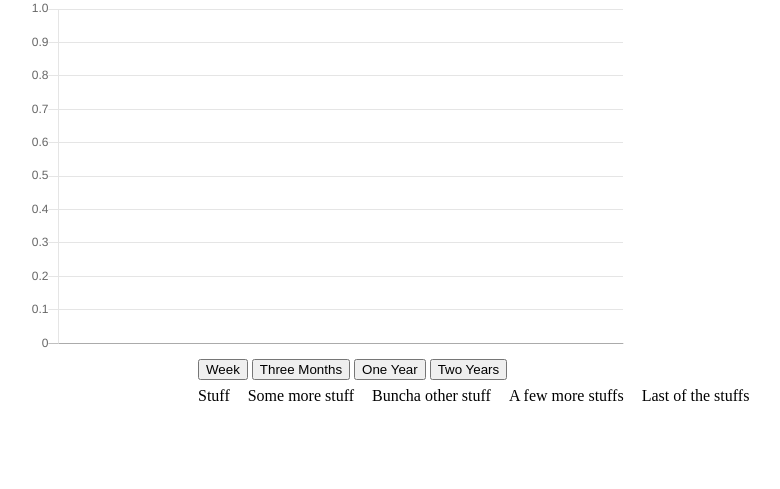
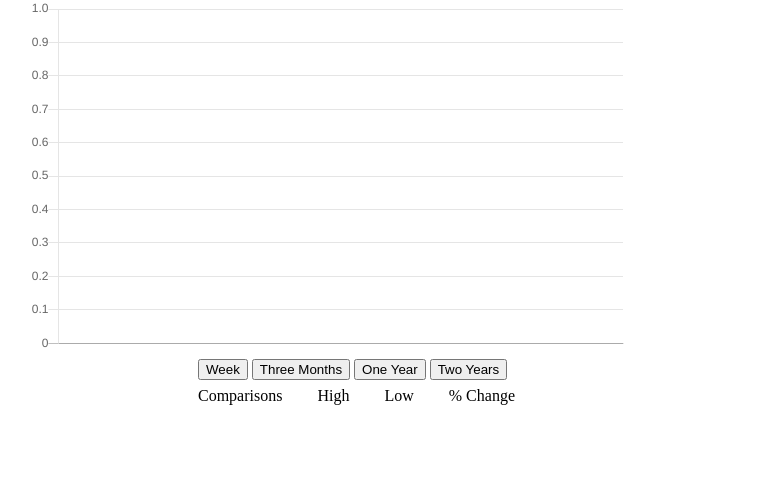
Before and after one commit to mchogan7/C-Pare, a PHP site: page / in a window 1280 px wide. Shown: the part 281-770 px from the top of the page, without its empty margins (314-1094 px from the left). Run offline with PHP 8.4, Linux system fonts and the light colour scheme; lists and menus that the app fills with data are empty; some libraries are stand-ins or nearby versions.

Commit message:
Table functions - working on getting buttons to dynamicaly render - progress made on buttons

```diff
--- a/assets/css/style.css
+++ b/assets/css/style.css
@@ -90,7 +90,7 @@ header {
 
  th {
      padding-top: 8px;
-     padding-right: 18px;
+     padding-right: 35px;
  }
 
  .active-state,
--- a/assets/javascript/app.js
+++ b/assets/javascript/app.js
@@ -128,6 +128,7 @@ function stockAJAX() {
         threeMonthAverager(response)
         oneWeekViewer(response)
         mainChart.update();
+        newTable(twoYearViewArray);
     })
 }
 
@@ -159,6 +160,7 @@ function commodityAJAX() {
         threeMonthAverager(response)
         oneWeekViewer(response)
         mainChart.update();
+        newTable(twoYearViewArray);
     })
 }
 
@@ -187,6 +189,7 @@ function currencyAJAX() {
         threeMonthAverager(response)
         oneWeekViewer(response)
         mainChart.update();
+        newTable(twoYearViewArray);
     })
 }
 
@@ -262,13 +265,27 @@ function newChart(labels, data) {
     });
 }
 
+//Renders table based on the view array that is called as an argument
+function newTable(specificArray) {
+    $(".comparisonInfo").empty();
+    for (var i = 0; i < specificArray.length; i++) {
+        var removeComparisonButton = document.createElement("BUTTON");
+        removeComparisonButton.id = i;
+        removeComparisonButton.addEventListener("click", function(e) {
+            alert("Button Id: " + this.id);
+        });
+        $(".comparisonInfo").append(removeComparisonButton, "<tr>" + "<td>" + specificArray[i].label + "</td>" + "<td>" + specificArray[i].high + "</td>" + "<td>" + specificArray[i].low + "</td>" + "<td>" + specificArray[i].percentChange() + "</td>" + "</tr>");
+    }
+    return false;
+}
+
 //END OF CHART GLOBAL SETTINGS
 
 //UI AND DOM SECTION:
 
 //On click and key press functions for the submit button.
 $('#compare').on('click', function() {
-        AJAXselector()
+        AJAXselector();
     })
     //Enter key runs the AJAXselector
 $(document).on('keypress', function(e) {
@@ -288,41 +305,25 @@ $('#query-input').on('click', function() {
 $('#twoYearViewButton').on('click', function() {
     mainChart.destroy();
     newChart(twoYearLabels, twoYearViewArray);
-    $(".comparisonInfo").empty();
-    for (var i = 0; i < twoYearViewArray.length; i++) {
-    	$(".comparisonInfo").append("<tr>" + "<td>" + twoYearViewArray[i].label + "</td>" + "<td>" + twoYearViewArray[i].high + "</td>" + "<td>" + twoYearViewArray[i].low + "</td>" + "<td>" + twoYearViewArray[i].percentChange() + "</td>" + "</tr>");
-    };
-    return false;
+    newTable(twoYearViewArray);
 })
 
 $('#yearViewButton').on('click', function() {
     mainChart.destroy();
     newChart(oneYearLabels, oneYearViewArray);
-    $(".comparisonInfo").empty();
-    for (var i = 0; i < twoYearViewArray.length; i++) {
-    	$(".comparisonInfo").append("<tr>" + "<td>" + oneYearViewArray[i].label + "</td>" + "<td>" + oneYearViewArray[i].high + "</td>" + "<td>" + oneYearViewArray[i].low + "</td>" + "<td>" + oneYearViewArray[i].percentChange() + "</td>" + "</tr>");
-    };
-    return false;
+    newTable(oneYearViewArray);
 })
 
 $('#threeMonthsViewButton').on('click', function() {
     mainChart.destroy();
     newChart(threeMonthLabels, threeMonthViewArray);
-    $(".comparisonInfo").empty();
-    for (var i = 0; i < twoYearViewArray.length; i++) {
-   		$(".comparisonInfo").append("<tr>" + "<td>" + threeMonthViewArray[i].label + "</td>" + "<td>" + threeMonthViewArray[i].high + "</td>" + "<td>" + threeMonthViewArray[i].low + "</td>" + "<td>" + threeMonthViewArray[i].percentChange() + "</td>" + "</tr>");
-   	};
-   	return false;
+    newTable(threeMonthViewArray);
 })
 
 $('#weekViewButton').on('click', function() {
     mainChart.destroy();
     newChart(oneWeekLabels, oneWeekViewArray);
-    $(".comparisonInfo").empty();
-    for (var i = 0; i < twoYearViewArray.length; i++) {
-    	$(".comparisonInfo").append("<tr>" + "<td>" + oneWeekViewArray[i].label + "</td>" + "<td>" + oneWeekViewArray[i].high + "</td>" + "<td>" + oneWeekViewArray[i].low + "</td>" + "<td>" + oneWeekViewArray[i].percentChange() + "</td>" + "</tr>");
-    };
-    return false;
+    newTable(oneWeekViewArray);
 })
     //End of timeline view buttons.
 
--- a/index.html
+++ b/index.html
@@ -56,14 +56,13 @@
         <table class="table">
             <thead>
                 <tr>
-                    <th>Stuff</th>
-                    <th>Some more stuff</th>
-                    <th>Buncha other stuff</th>
-                    <th>A few more stuffs</th>
-                    <th>Last of the stuffs</th>
+                    <th>Comparisons</th>
+                    <th>High</th>
+                    <th>Low</th>
+                    <th>% Change</th>
                 </tr>
             </thead>
-            <tbody class="trainInfo">
+            <tbody class="comparisonInfo">
             </tbody>
         </table>
     </div>
```
